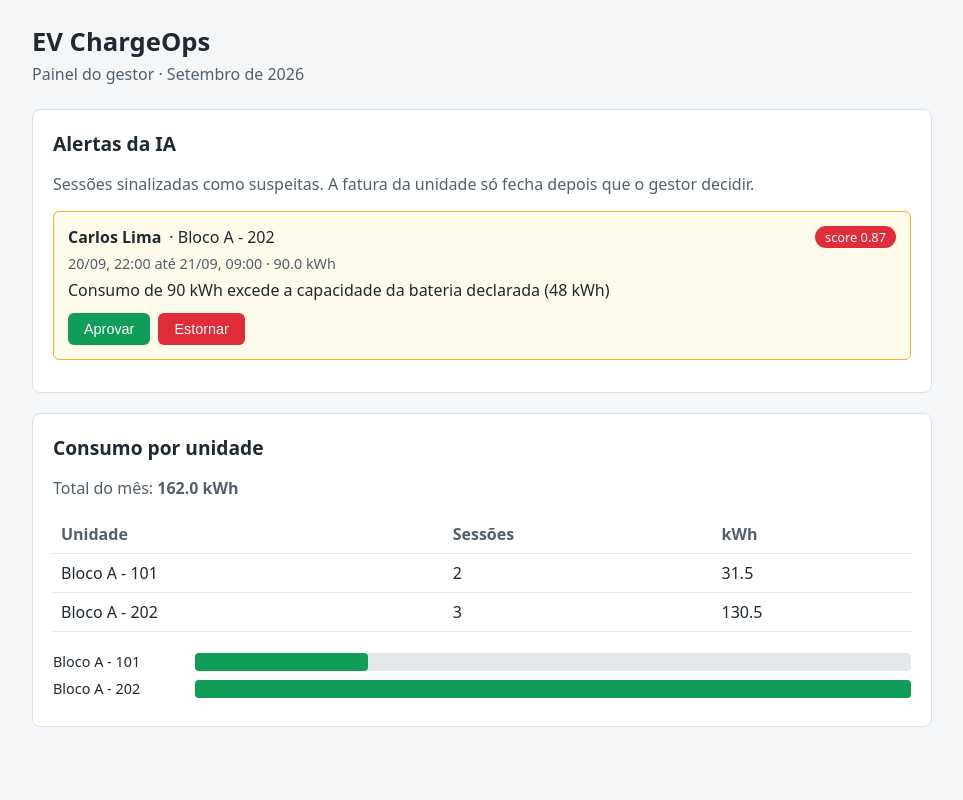
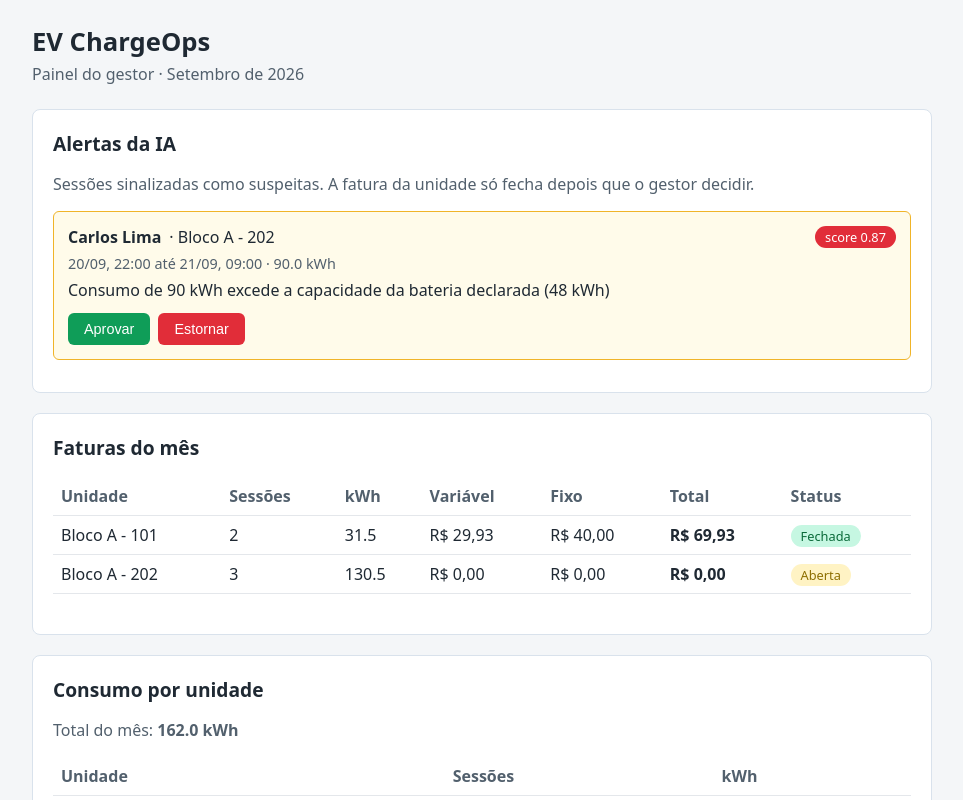
Before and after one commit to lisjdearaujo/EV_ChargeOps, a React app in the folder frontend/: page / in a window 1280 px wide. Shown: the top 800 px of the page, without its empty margins (158-1121 px from the left). Built offline with nearby package versions, Linux system fonts and the light colour scheme; the HTML template or start-up script is replaced by a standard one.

Commit message:
Cria tela de faturas por unidade no painel do gestor

```diff
--- a/frontend/src/App.css
+++ b/frontend/src/App.css
@@ -51,3 +51,13 @@ th { color: #52606d; font-weight: 600; }
 }
 .btn-aprovar { background: #0f9d58; }
 .btn-estornar { background: #e12d39; }
+
+.status {
+  border-radius: 12px;
+  padding: 2px 10px;
+  font-size: 0.8rem;
+  text-transform: capitalize;
+}
+.status-aberta { background: #fff3c4; color: #8d6e00; }
+.status-fechada { background: #c6f7e2; color: #0b6b3a; }
+.status-paga { background: #cce3ff; color: #0b4a99; }
--- a/frontend/src/App.jsx
+++ b/frontend/src/App.jsx
@@ -1,5 +1,6 @@
 import ConsumoPorUnidade from "./components/ConsumoPorUnidade";
 import AlertasIA from "./components/AlertasIA";
+import Faturas from "./components/Faturas";
 import "./App.css";
 
 const COMPETENCIA = "2026-09";
@@ -12,6 +13,7 @@ export default function App() {
         <p>Painel do gestor · Setembro de 2026</p>
       </header>
       <AlertasIA />
+      <Faturas competencia={COMPETENCIA} />
       <ConsumoPorUnidade competencia={COMPETENCIA} />
     </main>
   );
--- /dev/null
+++ b/frontend/src/components/faturas.jsx
@@ -0,0 +1,61 @@
+import { useEffect, useState } from "react";
+import { buscarFaturas } from "../api";
+
+function moeda(valor) {
+  return valor.toLocaleString("pt-BR", { style: "currency", currency: "BRL" });
+}
+
+export default function Faturas({ competencia }) {
+  const [faturas, setFaturas] = useState([]);
+  const [carregando, setCarregando] = useState(true);
+
+  useEffect(() => {
+    buscarFaturas(competencia).then((resultado) => {
+      setFaturas(resultado);
+      setCarregando(false);
+    });
+  }, [competencia]);
+
+  if (carregando) return <p>Carregando faturas...</p>;
+
+  return (
+    <section className="cartao">
+      <h2>Faturas do mês</h2>
+
+      {faturas.length === 0 ? (
+        <p>Nenhuma fatura gerada neste mês. O rateio ainda não rodou.</p>
+      ) : (
+        <table>
+          <thead>
+            <tr>
+              <th>Unidade</th>
+              <th>Sessões</th>
+              <th>kWh</th>
+              <th>Variável</th>
+              <th>Fixo</th>
+              <th>Total</th>
+              <th>Status</th>
+            </tr>
+          </thead>
+          <tbody>
+            {faturas.map((f) => (
+              <tr key={f.unidade}>
+                <td>{f.unidade}</td>
+                <td>{f.num_sessoes}</td>
+                <td>{f.kwh_total.toFixed(1)}</td>
+                <td>{moeda(f.valor_variavel)}</td>
+                <td>{moeda(f.valor_fixo)}</td>
+                <td>
+                  <strong>{moeda(f.valor_total)}</strong>
+                </td>
+                <td>
+                  <span className={`status status-${f.status}`}>{f.status}</span>
+                </td>
+              </tr>
+            ))}
+          </tbody>
+        </table>
+      )}
+    </section>
+  );
+}
```
